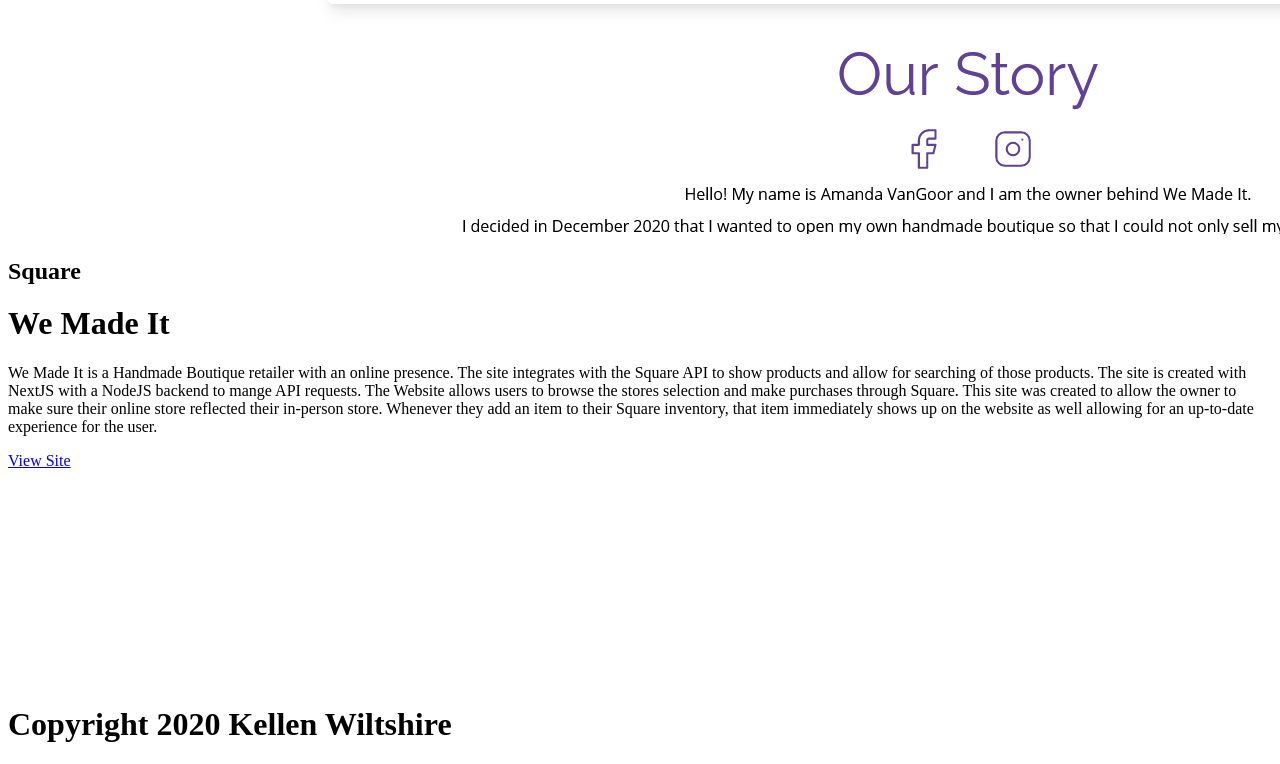
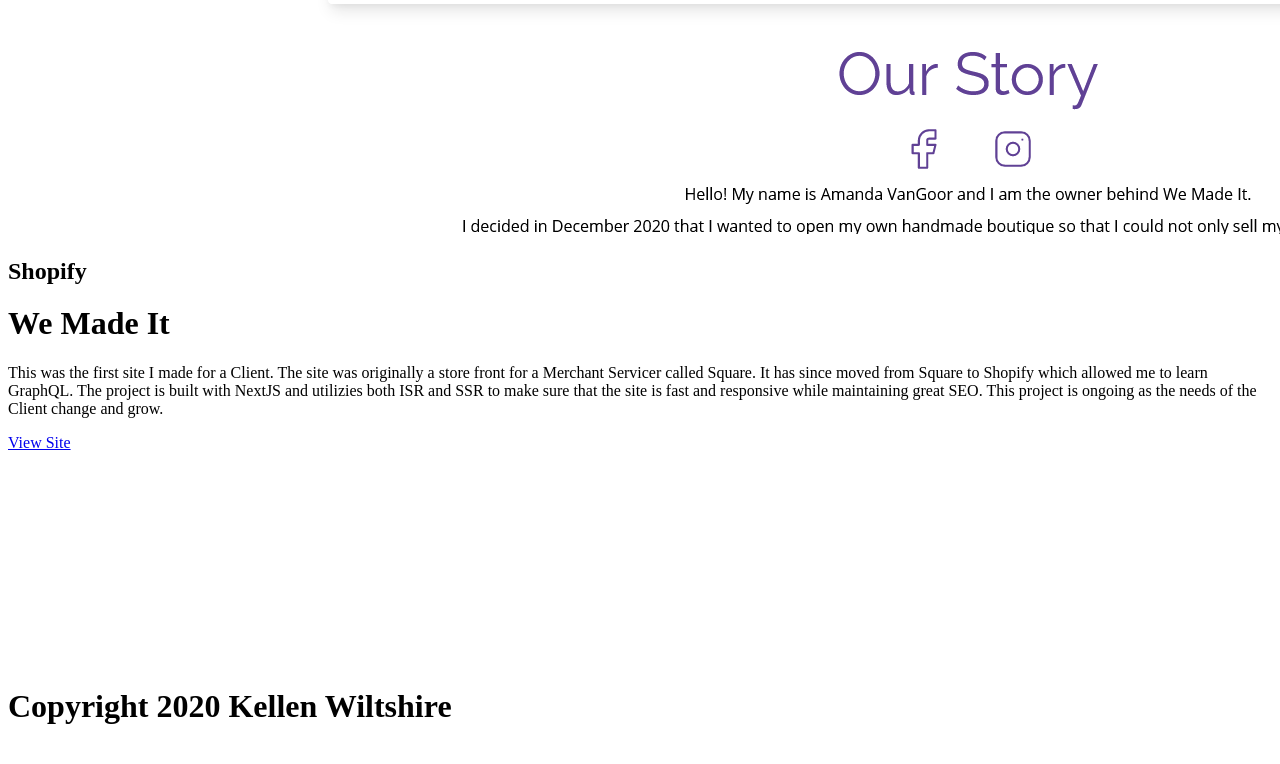
Before and after one commit to kellenwiltshire/kellenwiltshire.github.io, a Next.js app: page /projects/1 in a window 1280 px wide. Shown: the part 966-1730 px from the top of the page. Built offline with nearby package versions, Linux system fonts and the light colour scheme.

Commit message:
Update projects.js

```diff
--- a/components/projects.js
+++ b/components/projects.js
@@ -3,12 +3,12 @@
 		id: '1',
 		name: 'We Made It',
 		description:
-			'We Made It is a Handmade Boutique retailer with an online presence. The site integrates with the Square API to show products and allow for searching of those products. The site is created with NextJS with a NodeJS backend to mange API requests. The Website allows users to browse the stores selection and make purchases through Square. This site was created to allow the owner to make sure their online store reflected their in-person store. Whenever they add an item to their Square inventory, that item immediately shows up on the website as well allowing for an up-to-date experience for the user.',
+			'This was the first site I made for a Client. The site was originally a store front for a Merchant Servicer called Square. It has since moved from Square to Shopify which allowed me to learn GraphQL. The project is built with NextJS and utilizies both ISR and SSR to make sure that the site is fast and responsive while maintaining great SEO. This project is ongoing as the needs of the Client change and grow.',
 		tools: 'NextJs, NodeJS, Heroku, Vercel',
 		link: 'https://we-made-it.ca/',
 		git: 'https://github.com/kellenwiltshire/we-made-it',
 		img: '/wemadeit.png',
-		type: 'Square',
+		type: 'Shopify',
 	},
 	{
 		id: '2',
```
